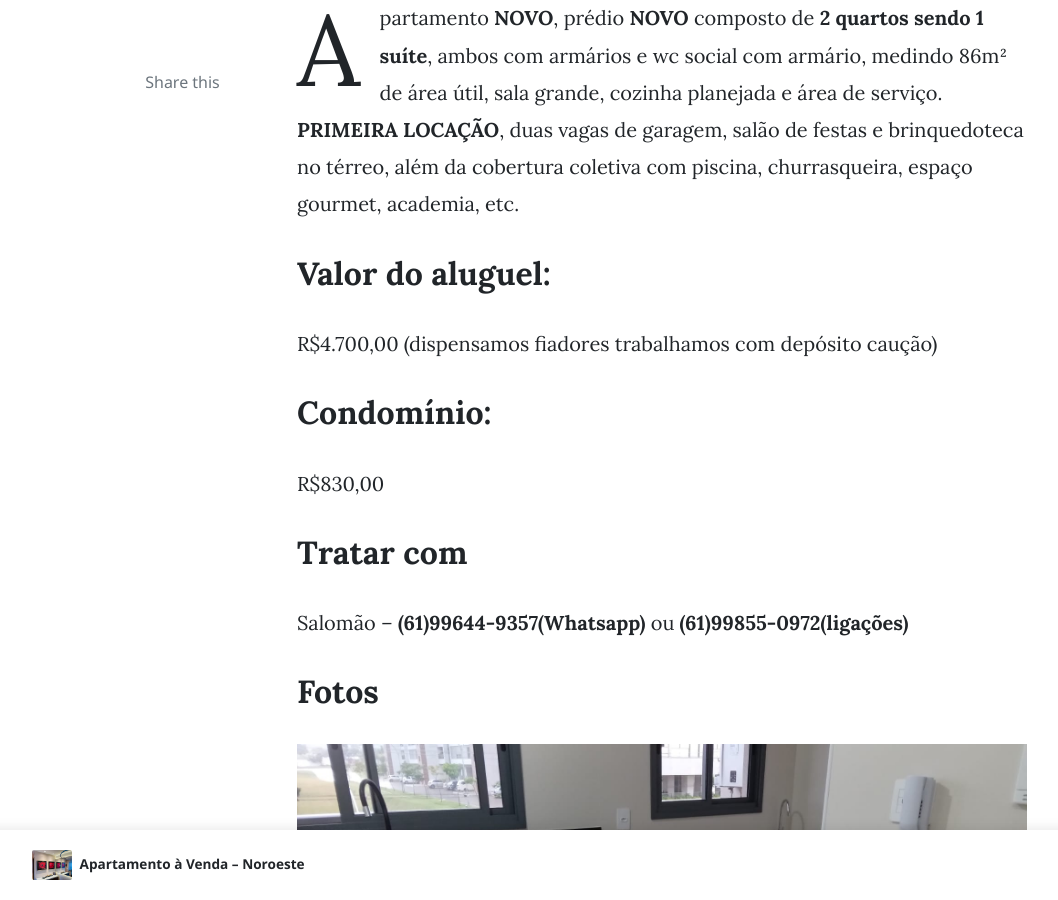
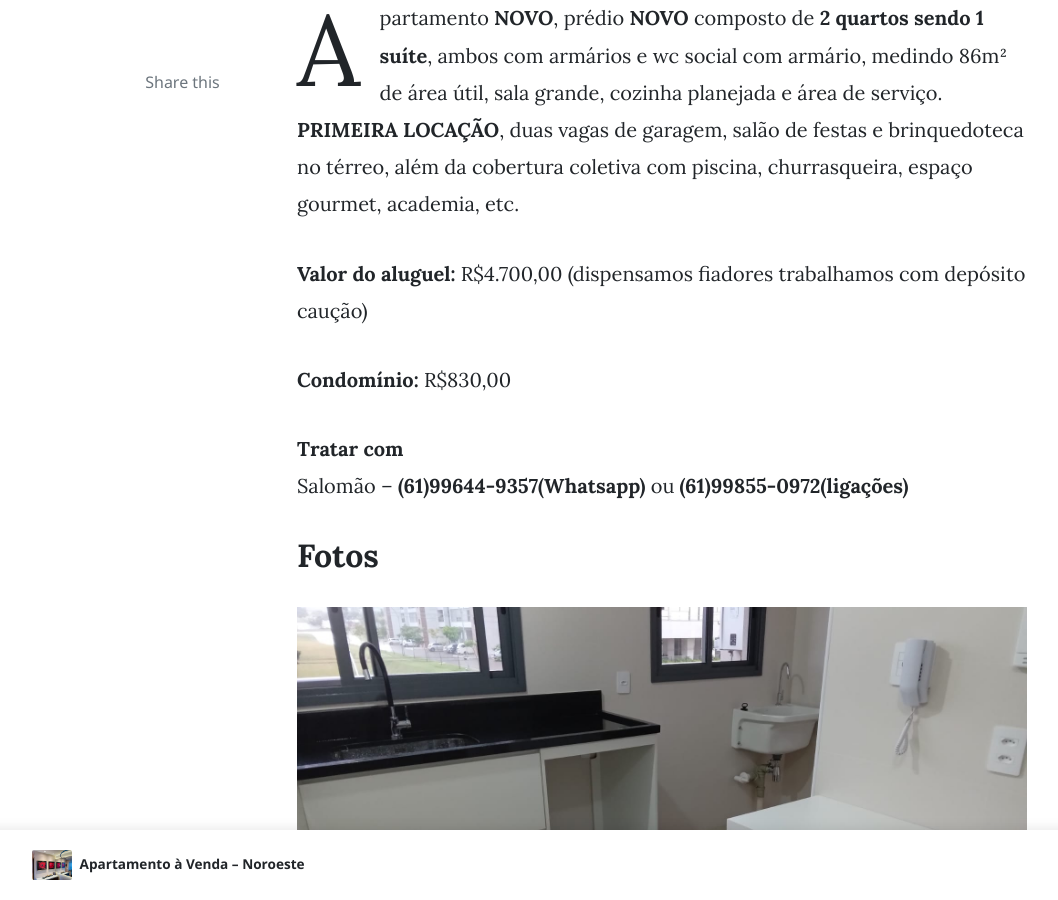
Before and after one commit to leandrodemedeiros/salomaoavalia, a Jekyll site: the page built from _posts/2019-02-04-aptosqnw104blocoI.markdown, in a window 1280 px wide and 900 px high, scrolled down 501 px. Shown: the whole window, without its empty margins (73-1131 px from the left). Built offline with Jekyll 4.4.1, drawn with Linux system fonts in a browser that asks for light colours; nearby versions of some CDN libraries; comment, search, counter and statistics services are not loaded.

```diff
--- a/_posts/2019-02-04-aptosqnw104blocoI.markdown
+++ b/_posts/2019-02-04-aptosqnw104blocoI.markdown
@@ -22,13 +22,13 @@ layout: post
 
 Apartamento **NOVO**, prédio **NOVO** composto de **2 quartos sendo 1 suíte**, ambos com armários e wc social com armário, medindo 86m² de área útil, sala grande, cozinha planejada e área de serviço. **PRIMEIRA LOCAÇÃO**,  duas vagas de garagem, salão de festas e brinquedoteca no térreo, além da cobertura coletiva com piscina, churrasqueira, espaço gourmet, academia, etc.
 
-## **Valor do aluguel:**
+**Valor do aluguel:**
 R$4.700,00 (dispensamos fiadores trabalhamos com depósito caução)
 
-## **Condomínio:**
+**Condomínio:**
 R$830,00
 
-## **Tratar com**
+**Tratar com**
 Salomão – **(61)99644-9357(Whatsapp)** ou **(61)99855-0972(ligações)**
 
 
```
